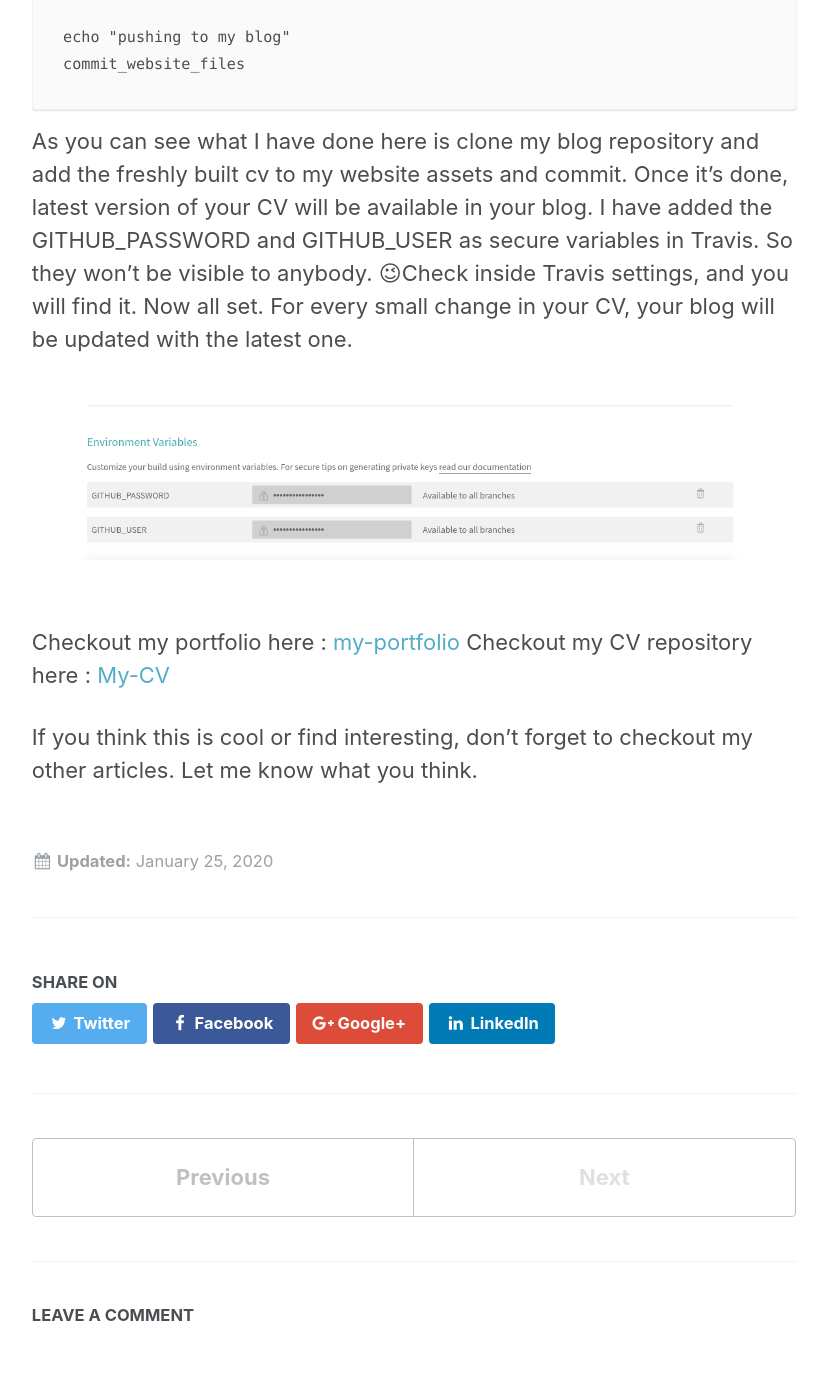
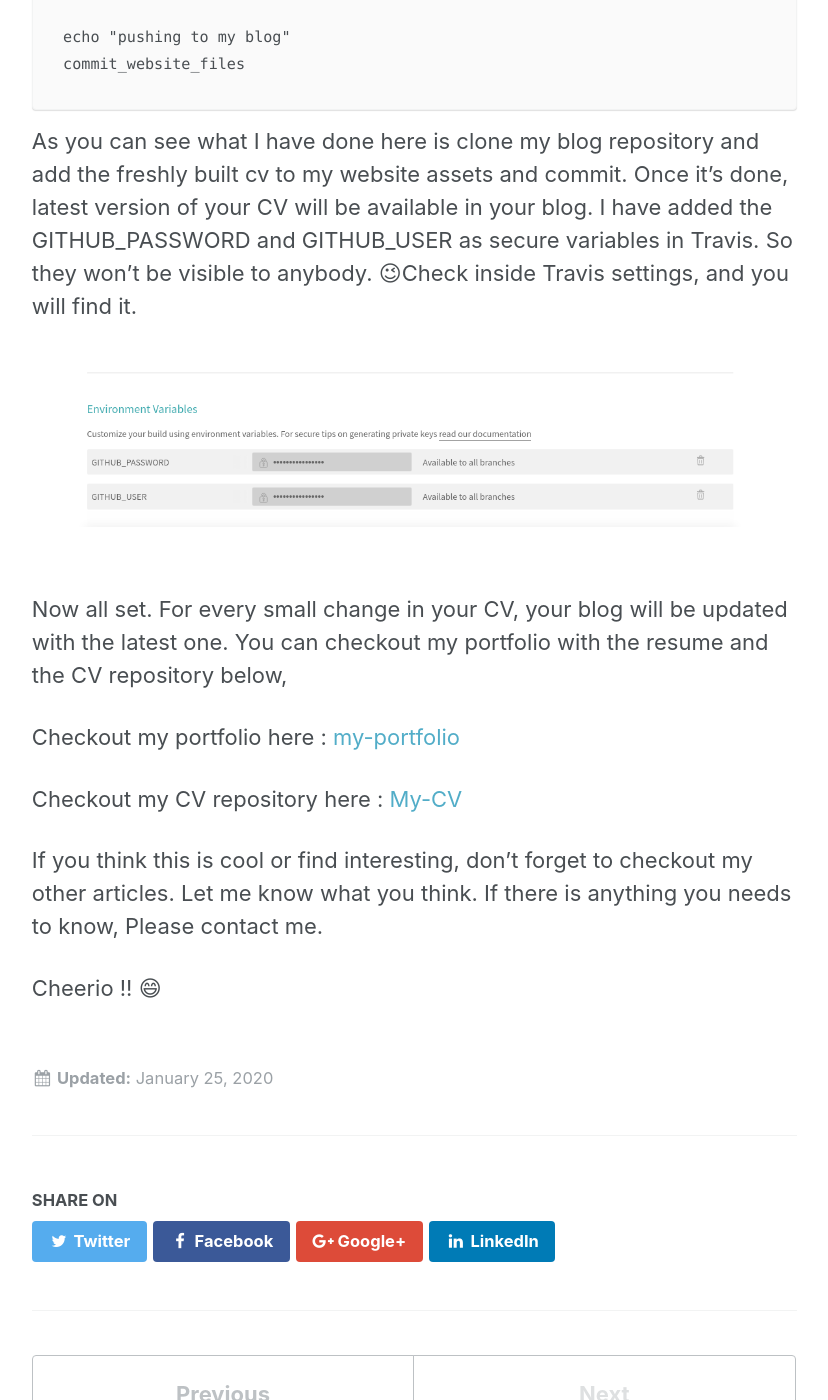
Before and after one commit to Thulana/thulana.github.io, a Jekyll site: the page built from _tech/2020-01-25-resume-as-a-code.md, in a window 1280 px wide and 1400 px high, scrolled down 5394 px. Shown: the whole window, without its empty margins (252-1080 px from the left). Built offline with Jekyll 4.4.1, drawn with Linux system fonts in a browser that asks for light colours; emoji names are drawn with the system emoji font.

Commit message:
fix article 3

```diff
--- a/_tech/2020-01-25-resume-as-a-code.md
+++ b/_tech/2020-01-25-resume-as-a-code.md
@@ -109,13 +109,19 @@ I have used a linux environment and pre-install all the required packages.  Once
     echo "pushing to my blog"
     commit_website_files
 
-As you can see what I have done here is clone my blog repository and add the freshly built cv to my website assets and commit. Once it's done, latest version of your CV will be available in your blog. I have added the GITHUB_PASSWORD and GITHUB_USER as secure variables in Travis. So they won't be visible to anybody. :wink:Check inside Travis settings, and you will find it. Now all set. For every small change in your CV, your blog will be updated with the latest one.
+As you can see what I have done here is clone my blog repository and add the freshly built cv to my website assets and commit. Once it's done, latest version of your CV will be available in your blog. I have added the GITHUB_PASSWORD and GITHUB_USER as secure variables in Travis. So they won't be visible to anybody. :wink:Check inside Travis settings, and you will find it.
 
 <figure>
   <img src="{{ base_path }}/images/post3-pic1.png" alt="Add secure variables in Travis">
 </figure>
 
+Now all set. For every small change in your CV, your blog will be updated with the latest one. You can checkout my portfolio with the resume and the CV repository below,
+
+
 Checkout my portfolio here : [my-portfolio](http://www.virtualdump.tk/portfolio/my-portfolio/)
+
 Checkout my CV repository here : [My-CV](https://github.com/Thulana/My-CV)
 
-If you think this is cool or find interesting, don't forget to checkout my other articles. Let me know what you think.
+If you think this is cool or find interesting, don't forget to checkout my other articles. Let me know what you think. If there is anything you needs to know, Please contact me.
+
+Cheerio !! :smile:
```
